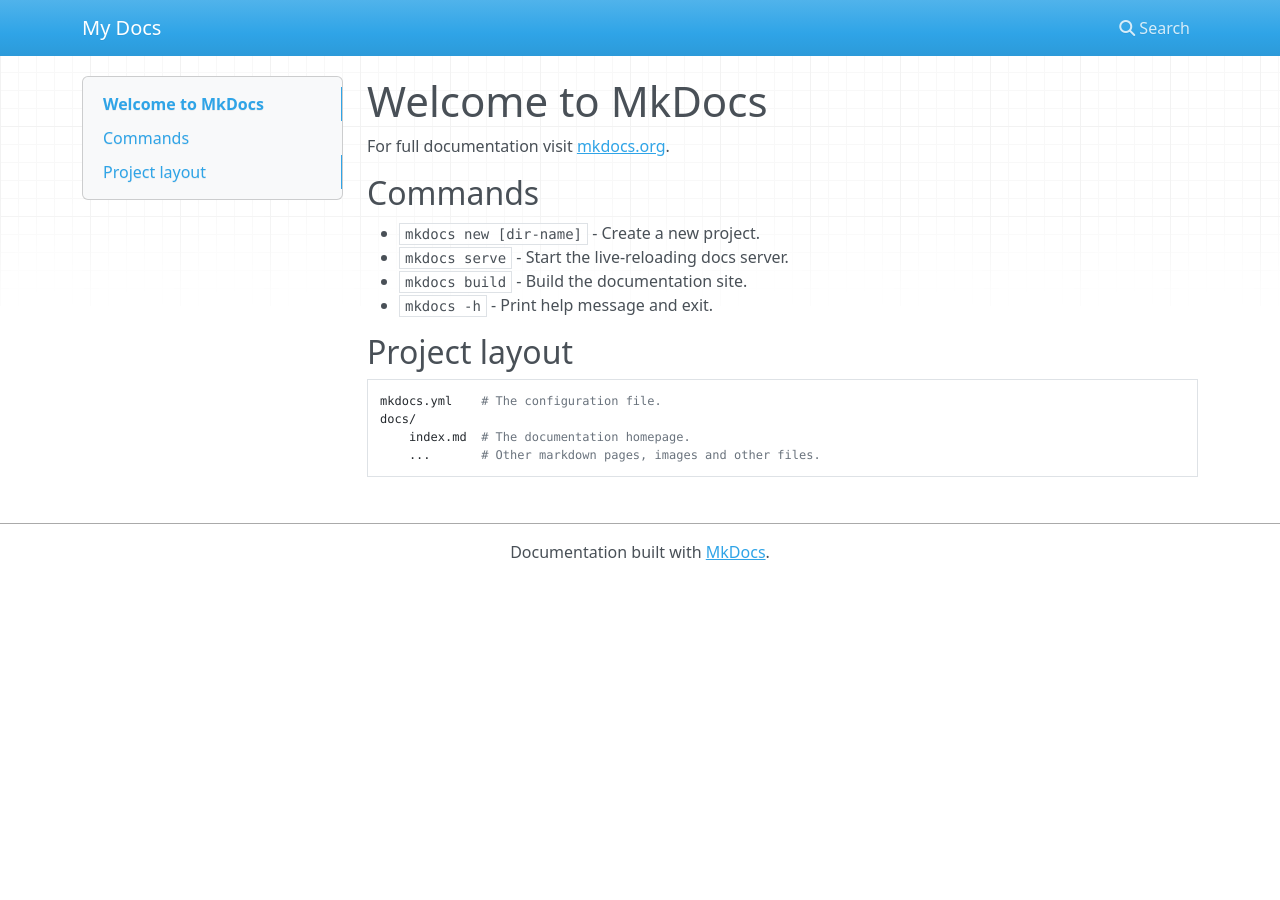
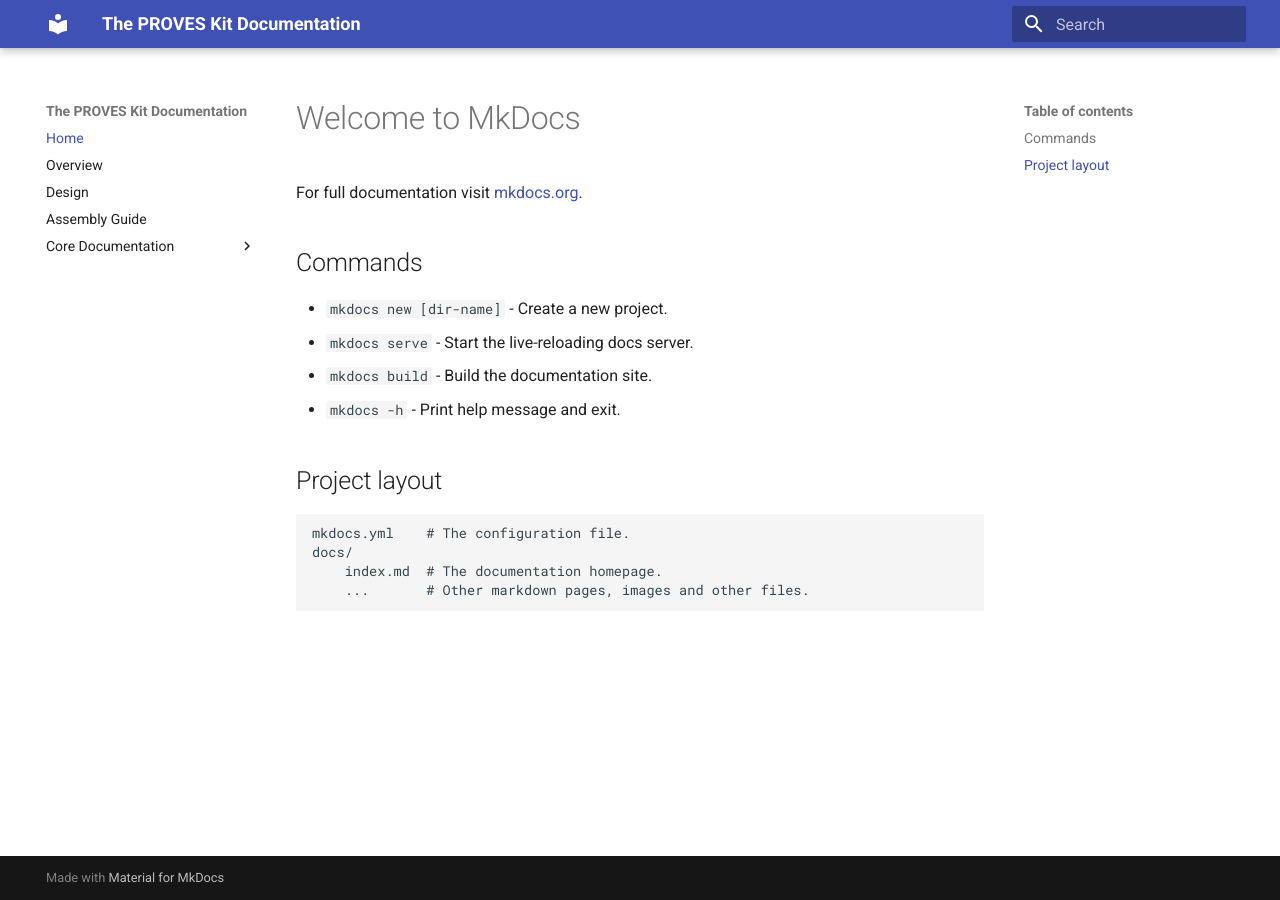
Before and after one commit to proveskit/Documentation, an MkDocs documentation site: the page built from docs/index.md, in a window 1280 px wide. Built offline with MkDocs 1.6.1 and Material for MkDocs 9.7.7, drawn with Linux system fonts in a browser that asks for light colours; nearby versions of some CDN libraries.

Commit message:
MD Update

```diff
--- a/mkdocs.yml
+++ b/mkdocs.yml
@@ -1 +1,17 @@
-site_name: My Docs
+site_name: The PROVES Kit Documentation
+
+theme: 'material'#Using material theme. There are many other options also
+
+plugins:
+  - search  # To have search functionality on the document
+  - mkdocstrings  # To generate documentation from the code docstrings
+
+
+nav: # Setting up the navigation. The below list will be tabs on left panel
+  - Home: index.md
+  - Overview: overview.md # Overview of the project
+  - Design: design_philosophy.md  #
+  - Assembly Guide: assembly_guide.md # Assembly guide
+  - Core Documentation:
+    - 'Hardware': hardware.md
+    - 'Software': software.md
```
Also changed, not shown: docs/assembly_guide.md (added), docs/design_philosophy.md (added), docs/hardware.md (added), docs/overview.md (added), docs/software.md (added), 1 other file.
